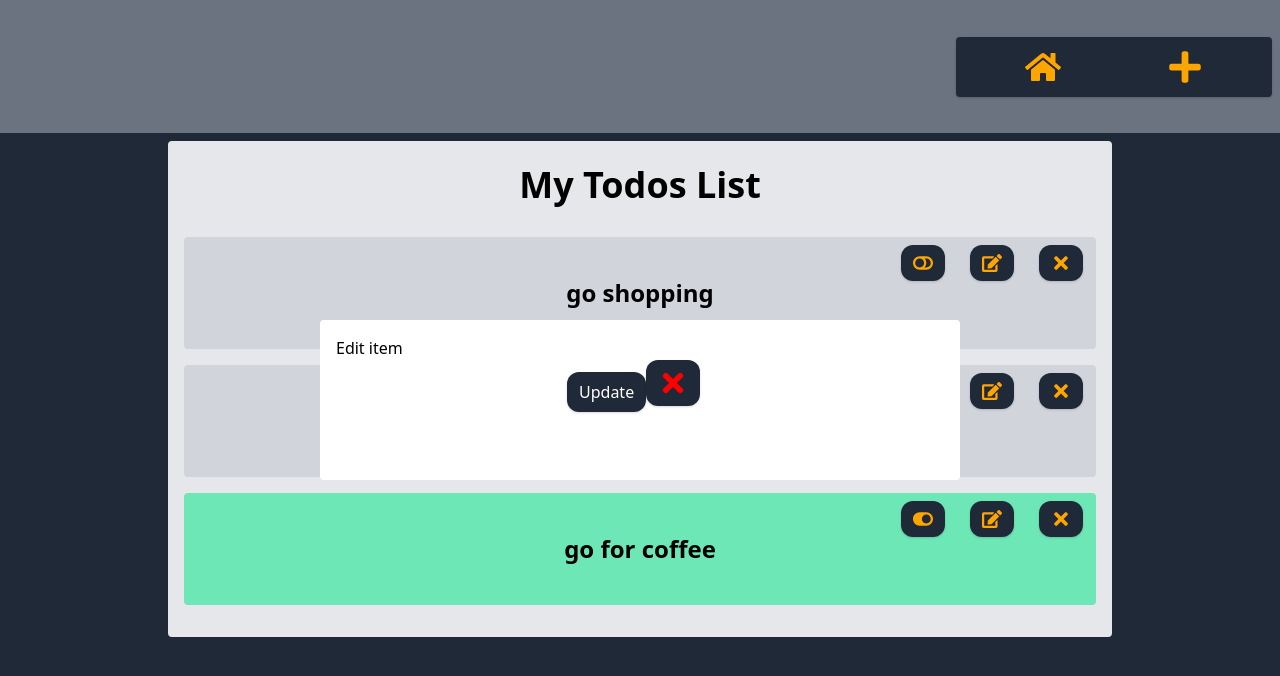
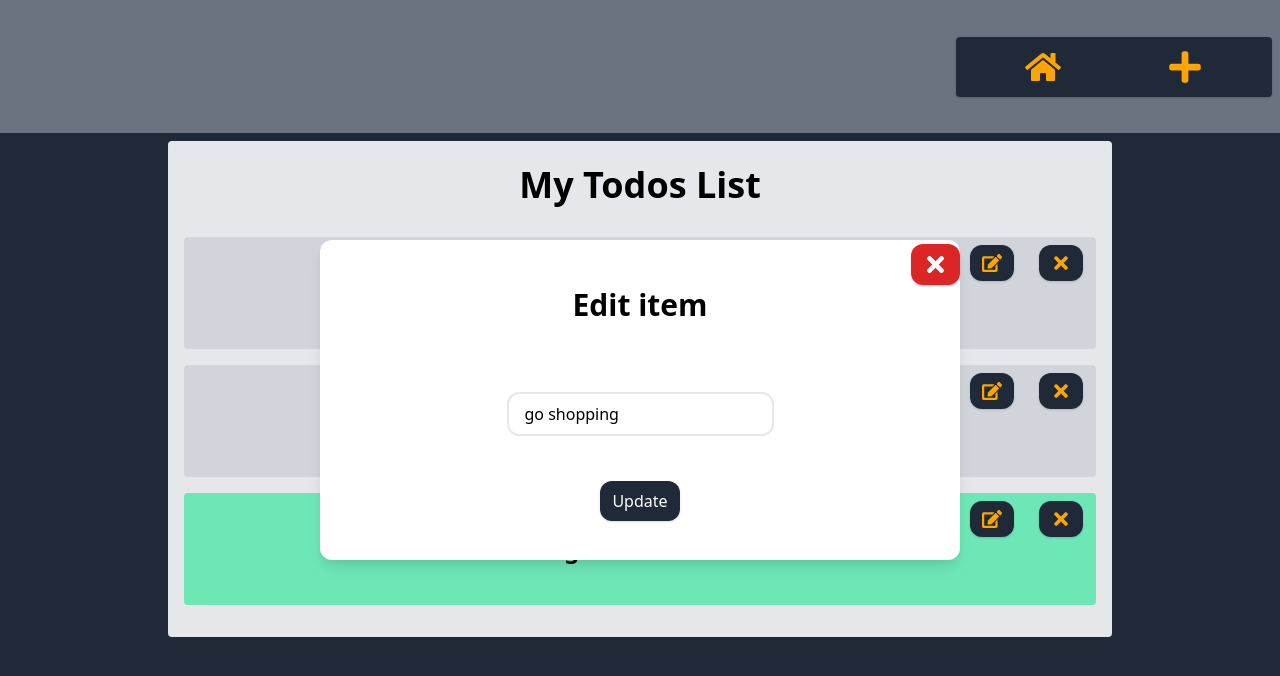
Before and after one commit to mreleftheros/react-todos, a React (Create React App) app: page / in a window 1280 px wide. Both pictures are taken after a click on the button 991 px from the left and 263 px from the top of the page. Shown: the top 676 px of the page. Built offline with nearby package versions, Linux system fonts and the light colour scheme.

Commit message:
Complete edit todo functionality

```diff
--- a/src/components/Modal.jsx
+++ b/src/components/Modal.jsx
@@ -4,26 +4,46 @@ import { useForm } from "../components/hooks/useForm";
 import Button from "./shared/Button";
 import { FaTimes } from "react-icons/fa";
 
-const Modal = () => {
-  const { itemEdited } = useContext(TodosContext);
-  const { state, updateState } = useForm({
+const Modal = ({ toggleEditMode }) => {
+  const { itemEdited, updateItem } = useContext(TodosContext);
+  const [ state, updateState ] = useForm({
     text: itemEdited.title
   });
+
+  const handleChange = e => {
+    updateState(e);
+  };
+
+  const handleSubmit = e => {
+    e.preventDefault();
+
+    updateItem(state.text);
+    toggleEditMode();
+  };
 
   return (
     <div className="absolute w-screen h-screen top-0 left-0 right-0 bottom-0">
       <form
-        className="bg-white absolute top-1/2 left-1/2 transform -translate-x-1/2 -translate-y-1/2 w-1/2 p-4 h-40 rounded"
+        onSubmit={handleSubmit}
+        className="bg-white absolute top-1/2 left-1/2 transform -translate-x-1/2 -translate-y-1/2 w-1/2 p-4 h-80 rounded-xl shadow-lg flex flex-col justify-around items-center"
         autoComplete="off"
       >
-        <h2>Edit item</h2>
-        <input type="text" name="text" />
+        <h2 className="text-center text-3xl p-2 mb-4 font-bold">Edit item</h2>
+        <input
+          type="text"
+          name="text"
+          value={state.text}
+          onChange={handleChange}
+          className="py-2 px-4 border-2 rounded-xl"
+        />
         <Button type="submit">
           <span className="text-white">Update</span>
         </Button>
-        <Button>
-          <FaTimes color="red" size="30" />
-        </Button>
+        <span className="inline-block absolute top-1 left-full transform -translate-x-full">
+          <Button type="closeModal">
+            <FaTimes color="white" size="25" />
+          </Button>
+        </span>
       </form>
     </div>
   );
--- a/src/components/contexts/TodosContext.jsx
+++ b/src/components/contexts/TodosContext.jsx
@@ -22,7 +22,12 @@ const TodosContextProvider = ({ children }) => {
     setItemEdited(todos.filter(todo => todo.id === id)[0]);
   };
 
-  const updateItem = () => {};
+  const updateItem = title => {
+    setTodos(
+      todos.map(todo => (todo.id === itemEdited.id ? { ...todo, title } : todo))
+    );
+    setItemEdited(null);
+  };
 
   return (
     <TodosContext.Provider
--- a/src/components/hooks/useForm.jsx
+++ b/src/components/hooks/useForm.jsx
@@ -3,10 +3,10 @@ import { useState } from "react";
 export const useForm = values => {
   const [state, setState] = useState(values);
 
-  return {
+  return [
     state,
-    function(e) {
+    function (e) {
       setState({ ...state, [e.target.name]: e.target.value });
     }
-  };
+  ];
 };
--- a/src/components/shared/Button.jsx
+++ b/src/components/shared/Button.jsx
@@ -19,7 +19,7 @@ const Button = ({ children, id, type }) => {
     <button
       type={type === "submit" ? "submit" : "button"}
       onClick={handleClick}
-      className="bg-gray-800 px-3 py-2 transition-transform duration-150 ease-in-out hover:scale-95 rounded-xl shadow"
+      className={`${type === "closeModal" ? "bg-red-600" : "bg-gray-800"} px-3 py-2 transition-transform duration-150 ease-in-out hover:scale-95 rounded-xl shadow`}
     >
       {children}
     </button>
--- a/src/style.css
+++ b/src/style.css
@@ -603,6 +603,8 @@ video {
   --tw-scale-x: 1;
   --tw-scale-y: 1;
   --tw-transform: translateX(var(--tw-translate-x)) translateY(var(--tw-translate-y)) rotate(var(--tw-rotate)) skewX(var(--tw-skew-x)) skewY(var(--tw-skew-y)) scaleX(var(--tw-scale-x)) scaleY(var(--tw-scale-y));
+  --tw-border-opacity: 1;
+  border-color: rgba(229, 231, 235, var(--tw-border-opacity));
   --tw-ring-offset-shadow: 0 0 #0000;
   --tw-ring-shadow: 0 0 #0000;
   --tw-shadow: 0 0 #0000;
@@ -654,6 +656,22 @@ video {
   left: 50%;
 }
 
+.top-3\/4 {
+  top: 75%;
+}
+
+.top-full {
+  top: 100%;
+}
+
+.top-1 {
+  top: 0.25rem;
+}
+
+.right-1 {
+  right: 0.25rem;
+}
+
 .row-span-6 {
   grid-row: span 6 / span 6;
 }
@@ -692,6 +710,26 @@ video {
   margin-bottom: 1.5rem;
 }
 
+.mb-4 {
+  margin-bottom: 1rem;
+}
+
+.mr-2 {
+  margin-right: 0.5rem;
+}
+
+.mt-4 {
+  margin-top: 1rem;
+}
+
+.mr-8 {
+  margin-right: 2rem;
+}
+
+.inline-block {
+  display: inline-block;
+}
+
 .flex {
   display: flex;
 }
@@ -710,6 +748,14 @@ video {
 
 .h-40 {
   height: 10rem;
+}
+
+.h-60 {
+  height: 15rem;
+}
+
+.h-80 {
+  height: 20rem;
 }
 
 .min-h-screen {
@@ -779,6 +825,10 @@ video {
   grid-template-rows: repeat(6, minmax(0, 1fr));
 }
 
+.flex-col {
+  flex-direction: column;
+}
+
 .items-center {
   align-items: center;
 }
@@ -797,6 +847,14 @@ video {
 
 .rounded-xl {
   border-radius: 0.75rem;
+}
+
+.rounded-lg {
+  border-radius: 0.5rem;
+}
+
+.border-2 {
+  border-width: 2px;
 }
 
 .bg-gray-800 {
@@ -859,6 +917,11 @@ video {
   background-color: rgba(255, 255, 255, var(--tw-bg-opacity));
 }
 
+.bg-red-600 {
+  --tw-bg-opacity: 1;
+  background-color: rgba(220, 38, 38, var(--tw-bg-opacity));
+}
+
 .p-2 {
   padding: 0.5rem;
 }
@@ -906,6 +969,11 @@ video {
   line-height: 1.75rem;
 }
 
+.text-3xl {
+  font-size: 1.875rem;
+  line-height: 2.25rem;
+}
+
 .font-bold {
   font-weight: 700;
 }
@@ -921,6 +989,11 @@ video {
 
 .shadow {
   --tw-shadow: 0 1px 3px 0 rgba(0, 0, 0, 0.1), 0 1px 2px 0 rgba(0, 0, 0, 0.06);
+  box-shadow: var(--tw-ring-offset-shadow, 0 0 #0000), var(--tw-ring-shadow, 0 0 #0000), var(--tw-shadow);
+}
+
+.shadow-lg {
+  --tw-shadow: 0 10px 15px -3px rgba(0, 0, 0, 0.1), 0 4px 6px -2px rgba(0, 0, 0, 0.05);
   box-shadow: var(--tw-ring-offset-shadow, 0 0 #0000), var(--tw-ring-shadow, 0 0 #0000), var(--tw-shadow);
 }
 
```
